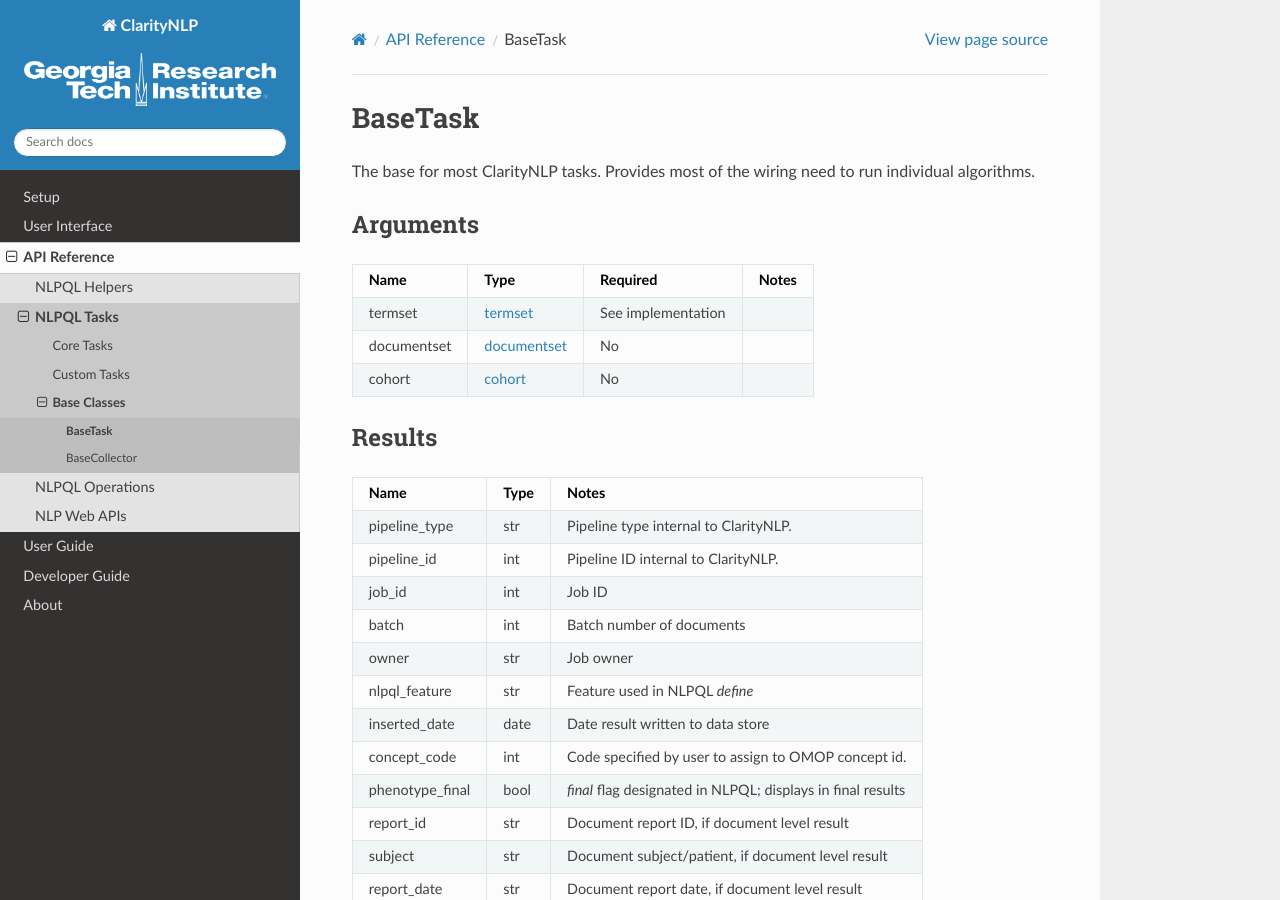
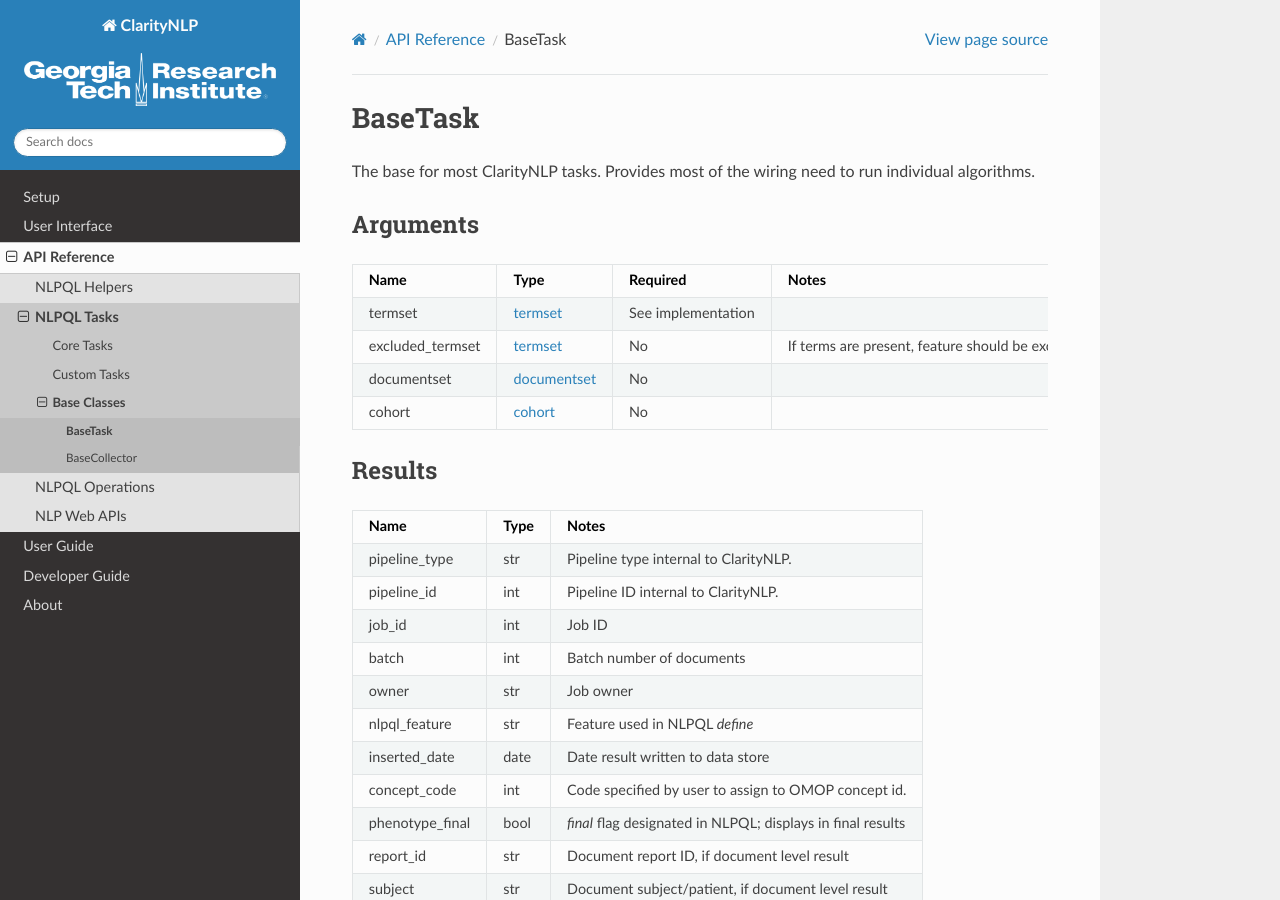
Before and after one commit to ClarityNLP/ClarityNLP, a Sphinx documentation site: the page built from docs/api_reference/nlpql/base_task.rst, in a window 1280 px wide and 900 px high. Built offline with Sphinx 7.4.7 and the Read the Docs theme 2.0.0, drawn with Linux system fonts in a browser that asks for light colours; pages that are not in the unit, such as notebooks, are missing from menus.

Commit message:
add basic NLPQL docs

```diff
--- a/docs/api_reference/nlpql/base_task.rst
+++ b/docs/api_reference/nlpql/base_task.rst
@@ -13,6 +13,7 @@
          Name                 Type                   Required                              Notes
 =====================  =====================  ==================== ======================================
 termset                :ref:`termset`         See implementation
+excluded_termset       :ref:`termset`         No                   If terms are present, feature should be excluded from results (depends on task implementation)
 documentset            :ref:`documentset`     No
 cohort                 :ref:`cohort`          No
 =====================  =====================  ==================== ======================================
--- a/docs/api_reference/nlpql/provider_assert.rst
+++ b/docs/api_reference/nlpql/provider_assert.rst
@@ -32,6 +32,7 @@
          Name                 Type          Required                  Notes
 =====================  ===================  ========= ======================================
 termset                :ref:`termset`       Yes
+excluded_termset       :ref:`termset`       No        Matches that should be excluded if these terms are found
 documentset            :ref:`documentset`   No
 cohort                 :ref:`cohort`        No
 sections               List[str]            No        Limit terms to specific sections
--- a/docs/api_reference/nlpql/term_finder.rst
+++ b/docs/api_reference/nlpql/term_finder.rst
@@ -33,6 +33,7 @@
          Name                 Type          Required                  Notes
 =====================  ===================  ========= ======================================
 termset                :ref:`termset`       Yes
+excluded_termset       :ref:`termset`       No        Matches that should be excluded if these terms are found
 documentset            :ref:`documentset`   No
 cohort                 :ref:`cohort`        No
 sections               List[str]            No        Limit terms to specific sections
```
